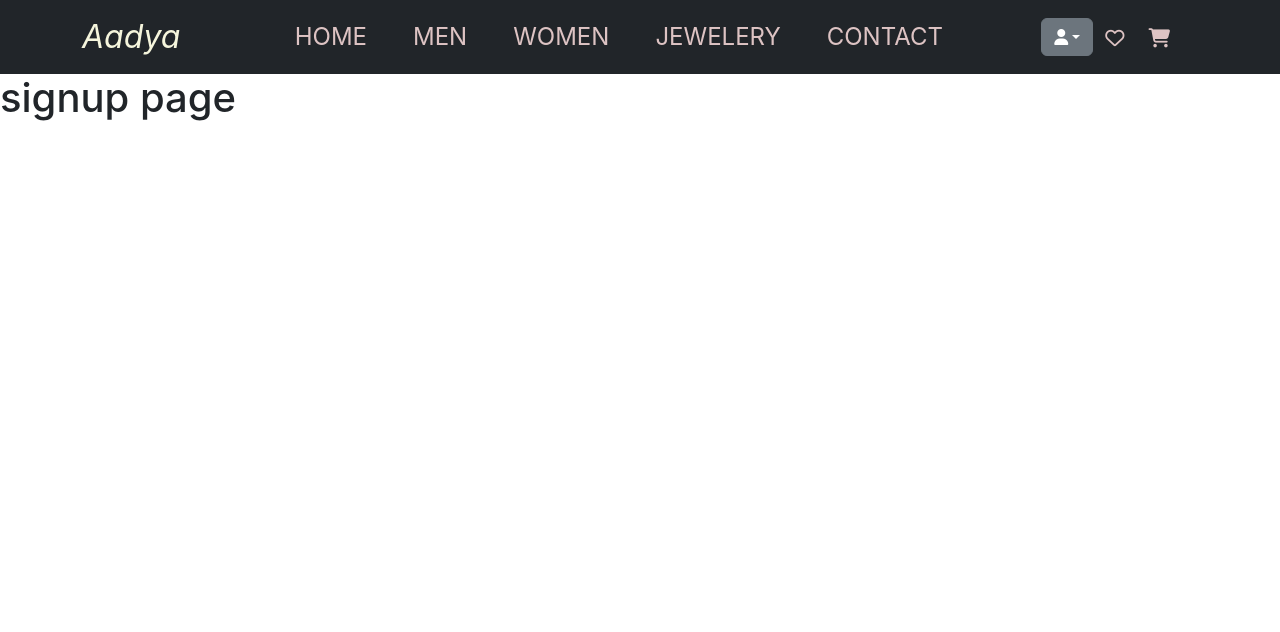
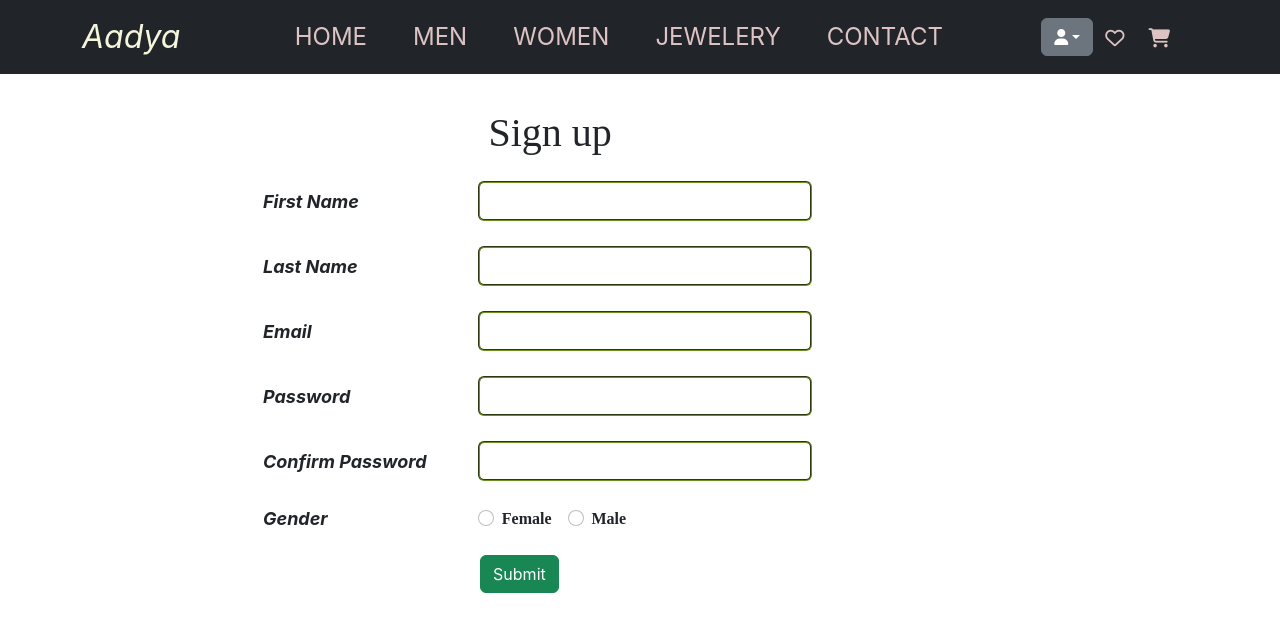
Before and after one commit to krupa-tummalacharla/Shopping-Website, a React (Create React App) app in the folder mysite/: page /signup in a window 1280 px wide. Shown: the top 632 px of the page. Built offline with nearby package versions, Linux system fonts and the light colour scheme; no server answers.

Commit message:
signup completed

```diff
--- a/mysite/src/components/Navbar.js
+++ b/mysite/src/components/Navbar.js
@@ -2,6 +2,7 @@ import React, { useEffect } from 'react'
 import { useDispatch } from 'react-redux';
 import { Link, useLocation, useNavigate} from 'react-router-dom'
 import { logoutReducer } from '../reduxstate/reducers/loginReducer';
+import { signoutReducer } from '../reduxstate/reducers/signupReducer';
 const Navbar = () => {
 
   const location = useLocation();
@@ -13,6 +14,7 @@ const Navbar = () => {
     localStorage.removeItem('token');
     navigate('/login');
     dispatch(logoutReducer())
+    dispatch(signoutReducer())
     console.log(location.pathname)
   }
 
--- a/mysite/src/components/SignUp.js
+++ b/mysite/src/components/SignUp.js
@@ -1,11 +1,213 @@
-import React from 'react'
+import React, { useEffect, useState } from "react";
+import { useDispatch, useSelector } from 'react-redux';
+import {useNavigate} from 'react-router-dom'
+import { handleSignupAysnc } from "../reduxstate/reducers/signupReducer";
+const SignUp = () => {
+  const inputStyle = {
+    border: "groove 2px",
+    borderColor: "olivedrab",
+  };
+  const [user, setUser] = useState({
+    firstName: "",
+    lastName: "",
+    email: "",
+    password: "",
+    confirmPassword:"",
+    gender: "",
+  });
+  const dispatch = useDispatch();
+  const navigate = useNavigate();
+  const singup = useSelector(state=>state.signup.signupRes);
+  useEffect(()=>{
+    if(singup.success){
+      navigate('/')
+    }
+    else if(!singup.success&&singup.error){
+        setUser({
+          firstName: "",
+          lastName: "",
+          email: "",
+          password: "",
+          confirmPassword:"",
+          gender: "",
+        })
+        navigate('/signup')
+    }
+    else{
+      navigate('/signup')
+    }
+  },[navigate,singup])
+  const handleChange = (e) => {
+    setUser({ ...user, [e.target.name]: e.target.value });
+  };
+  const handleSubmit=(e)=>{
+    e.preventDefault();
+    if(user.password===user.confirmPassword){
+      dispatch(handleSignupAysnc(user))
+    }
+    else{
+      setUser({...user,"confirmPassword":""})
+      alert("password and confirm password are not same")
+    }
+  }
+  return (
+    <div className="container my-3">
+      <form
+        className="align-items-center"
+        style={{
+          padding: "10px 61px 50px 140px",
+          margin: "25px 39px 68px 41px",
+        }}
+        onSubmit={handleSubmit}
+      >
+        <h1
+          className="mb-4 align-content-lg-center"
+          style={{ fontFamily: "none", paddingLeft: "27%" }}
+        >
+          Sign up
+        </h1>
+        <div className="row mb-4">
+          <label htmlFor="firstName" className="col-sm-3 col-form-label">
+            First Name
+          </label>
+          <div className="col-sm-5">
+            <input
+              type="text"
+              className="form-control"
+              id="firstName"
+              style={inputStyle}
+              name="firstName"
+              value={user.firstName}
+              onChange={handleChange}
+              required
+              min={3}
+            />
+          </div>
+        </div>
+        <div className="row mb-4">
+          <label htmlFor="lastName" className="col-sm-3 col-form-label">
+            Last Name
+          </label>
+          <div className="col-sm-5">
+            <input
+              type="text"
+              className="form-control"
+              id="lastName"
+              style={inputStyle}
+              name="lastName"
+              value={user.lastName}
+              onChange={handleChange}
+              required
+              min={3}
+            />
+          </div>
+        </div>
+        <div className="row mb-4">
+          <label htmlFor="email" className="col-sm-3 col-form-label">
+            Email
+          </label>
+          <div className="col-sm-5">
+            <input
+              type="email"
+              className="form-control"
+              id="email"
+              aria-describedby="emailHelp"
+              style={inputStyle}
+              name="email"
+              value={user.email}
+              onChange={handleChange}
+              required
 
-const SignUp = () => {
-  return (
-    <div>
-      <h1>signup page</h1>
+            />
+          </div>
+        </div>
+        <div className="row mb-4">
+          <label htmlFor="password" className="col-sm-3 col-form-label">
+            Password
+          </label>
+          <div className="col-sm-5">
+            <input
+              type="password"
+              className="form-control"
+              id="password"
+              style={inputStyle}
+              name="password"
+              value={user.password}
+              onChange={handleChange}
+              required
+              min={5}
+            />
+          </div>
+        </div>
+        <div className="row mb-3">
+          <label htmlFor="confirmPassword" className="col-sm-3 col-form-label">
+            Confirm Password
+          </label>
+          <div className="col-sm-5">
+            <input
+              type="password"
+              className="form-control"
+              id="confirmPassword"
+              style={inputStyle}
+              name="confirmPassword"
+              value={user.confirmPassword}
+              onChange={handleChange}
+              required
+              min={5}
+            />
+          </div>
+        </div>
+        <div className="row mb-3">
+          <label htmlFor="text" className="col-sm-3 col-form-label">
+            Gender
+          </label>
+          <div className="col-sm-5">
+            <div className="form-check form-check-inline my-2">
+              <input
+                className="form-check-input"
+                type="radio"
+                id="female"
+                name="gender"
+                value="female"
+                onChange={handleChange}
+
+              />
+              <label
+                className="form-check-label"
+                htmlFor="female"
+                style={{ fontFamily: "initial", fontWeight: "bold" }}
+              >
+                Female
+              </label>
+            </div>
+
+            <div className="form-check form-check-inline">
+              <input
+                className="form-check-input"
+                type="radio"
+                id="male"
+                name="gender"
+                value="male"
+                onChange={handleChange}
+              />
+              <label
+                className="form-check-label"
+                htmlFor="male"
+                style={{ fontFamily: "initial", fontWeight: "bold" }}
+              >
+                Male
+              </label>
+            </div>
+          </div>
+        </div>
+        <div className="center" style={{ paddingLeft: "26%" }}>
+          <button type="submit" className="btn btn-success">
+            Submit
+          </button>
+        </div>
+      </form>
     </div>
-  )
-}
+  );
+};
 
-export default SignUp
+export default SignUp;
--- a/mysite/src/index.css
+++ b/mysite/src/index.css
@@ -73,3 +73,9 @@ code {
 .card-img-top:hover{
   transform: scale(1.1);
 }
+.col-sm-3.col-form-label{
+  font-weight: 700;
+  font-size: large;
+  font-style: oblique;
+  font-family: revert;
+}
--- /dev/null
+++ b/mysite/src/reduxstate/reducers/signupReducer.js
@@ -0,0 +1,51 @@
+import {createSlice, createAsyncThunk} from '@reduxjs/toolkit';
+import axios from 'axios'
+import config from '../../config/default'
+
+const initialState ={
+    signupRes:{
+       success:"",
+       authToken:"",
+       error:""
+    }
+}
+export const handleSignupAysnc = createAsyncThunk("signuphandle",async(input)=>{
+    try {
+        const options ={
+            method:"Post",
+            url:`${config.app.backend}/auth/createuser`,
+            headers:{
+                "Content-Type":"application/json"
+            },
+            data: JSON.stringify(input)
+        }
+        const response = await axios(options)
+       if(response.status===200&&response.data.success){
+        localStorage.setItem("token",response.data.authToken)
+        return response.data;
+       }else if(response.status===400||response.status===422){
+        return  response.data
+       }
+
+    } catch (error) {
+        return {success:false,authToken:"",error:"Internal error"}
+    }
+
+})
+
+const signupSlice = createSlice({
+    name:"singupReducer",
+    initialState,
+    reducers:{
+        signoutReducer:(state,{payload})=>{
+            return {...state,signupRes:{success:false,authToken:"",error:""}}
+        }
+    },
+    extraReducers:{
+        [handleSignupAysnc.fulfilled]:(state,{payload})=>{
+            return {...state,signupRes:payload}
+        }
+    }
+})
+export const {signoutReducer} = signupSlice.actions
+export default signupSlice.reducer;
--- a/mysite/src/reduxstate/state.js
+++ b/mysite/src/reduxstate/state.js
@@ -4,6 +4,7 @@ import getCartReducer from './reducers/getCartReducer'
 import jeweleryProducts from './reducers/jeweleryProducts'
 import loginReducer from './reducers/loginReducer'
 import menProducts from './reducers/menProducts'
+import signupReducer from './reducers/signupReducer'
 import womenProducts from './reducers/womenProducts'
 
 
@@ -14,6 +15,7 @@ export const store = configureStore({
         womenCloth:womenProducts,
         allProd:allProducts,
         login:loginReducer,
-        getCart:getCartReducer
+        getCart:getCartReducer,
+        signup:signupReducer
     }
 })
```
Also changed, not shown: 2 other files (tests, documents, lock files or other folders).
